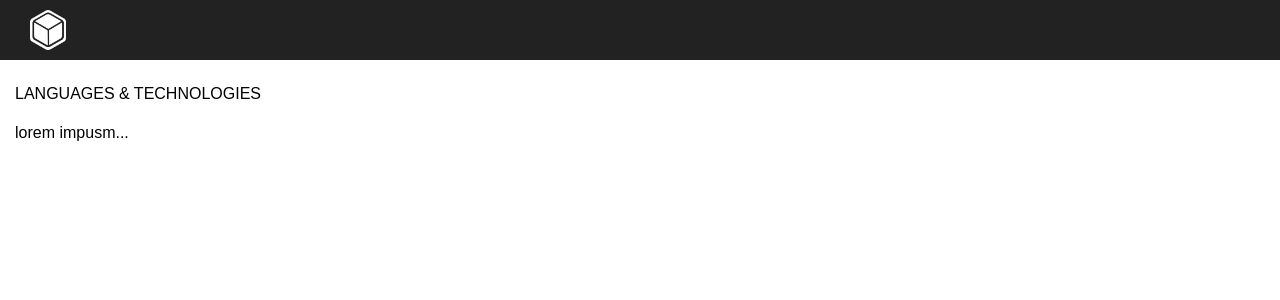
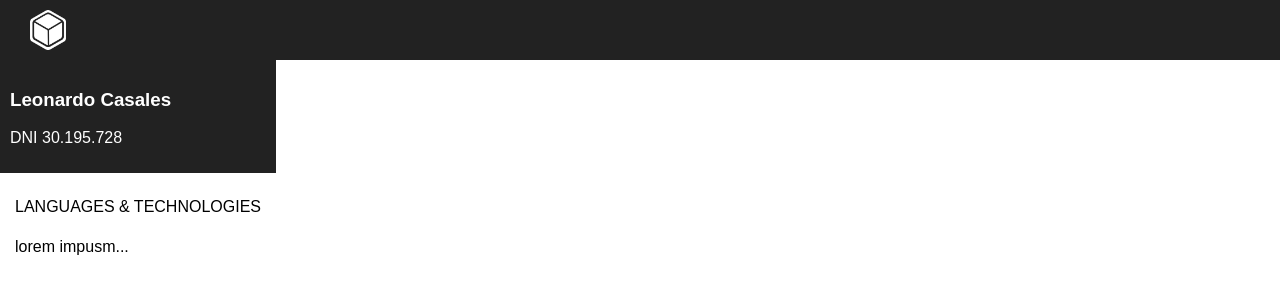
Before and after one commit to SmartNetAR/challengeAvalith, a React (Create React App) app: page / in a window 1280 px wide. Shown: the top 300 px of the page. Built offline with nearby package versions, Linux system fonts and the light colour scheme.

Commit message:
agregando componente sidebar

```diff
--- a/src/components/App.js
+++ b/src/components/App.js
@@ -3,13 +3,24 @@ import React, { Component } from 'react';
 //componentes
 import Header from './global/Header';
 import Content from './global/Content';
+import { Grid, Row, Col } from 'react-bootstrap';
+import Sidebar from './global/Sidebar';
 
 class App extends Component {
   render() {
     return (
       <div className="App">
         <Header />
-        <Content />
+        <Grid>
+          <Row>
+            <Col xs={100} md={3}>
+                <Sidebar />
+            </Col>
+            <Col xs={100} me={9}>
+                <Content />
+            </Col>
+          </Row>
+        </Grid>
       </div>
     );
   }
--- /dev/null
+++ b/src/components/global/Sidebar.js
@@ -0,0 +1,15 @@
+import React, { Component } from 'react';
+import './css/Sidebar.css';
+
+class Sidebar extends Component {
+  render() {
+    return (
+      <div className="Sidebar">
+        <h3><p>Leonardo Casales</p></h3>
+        <p>DNI 30.195.728</p>
+      </div>
+    );
+  }
+}
+
+export default Sidebar;
--- a/src/components/global/css/Content.css
+++ b/src/components/global/css/Content.css
@@ -1,6 +1,5 @@
 .Content {
   margin-top: 10px;
   padding: 15px;
-  width: 90%;
-
+  width: 70%;
   }
--- /dev/null
+++ b/src/components/global/css/Sidebar.css
@@ -0,0 +1,7 @@
+.Sidebar {
+  background-color: #222;
+  padding: 10px;
+  color: white;
+  width: 20%;
+  align-content: initial;
+}
```
Also changed, not shown: package.json (+7 -1 lines), 1 other file (tests, documents, lock files or other folders).
